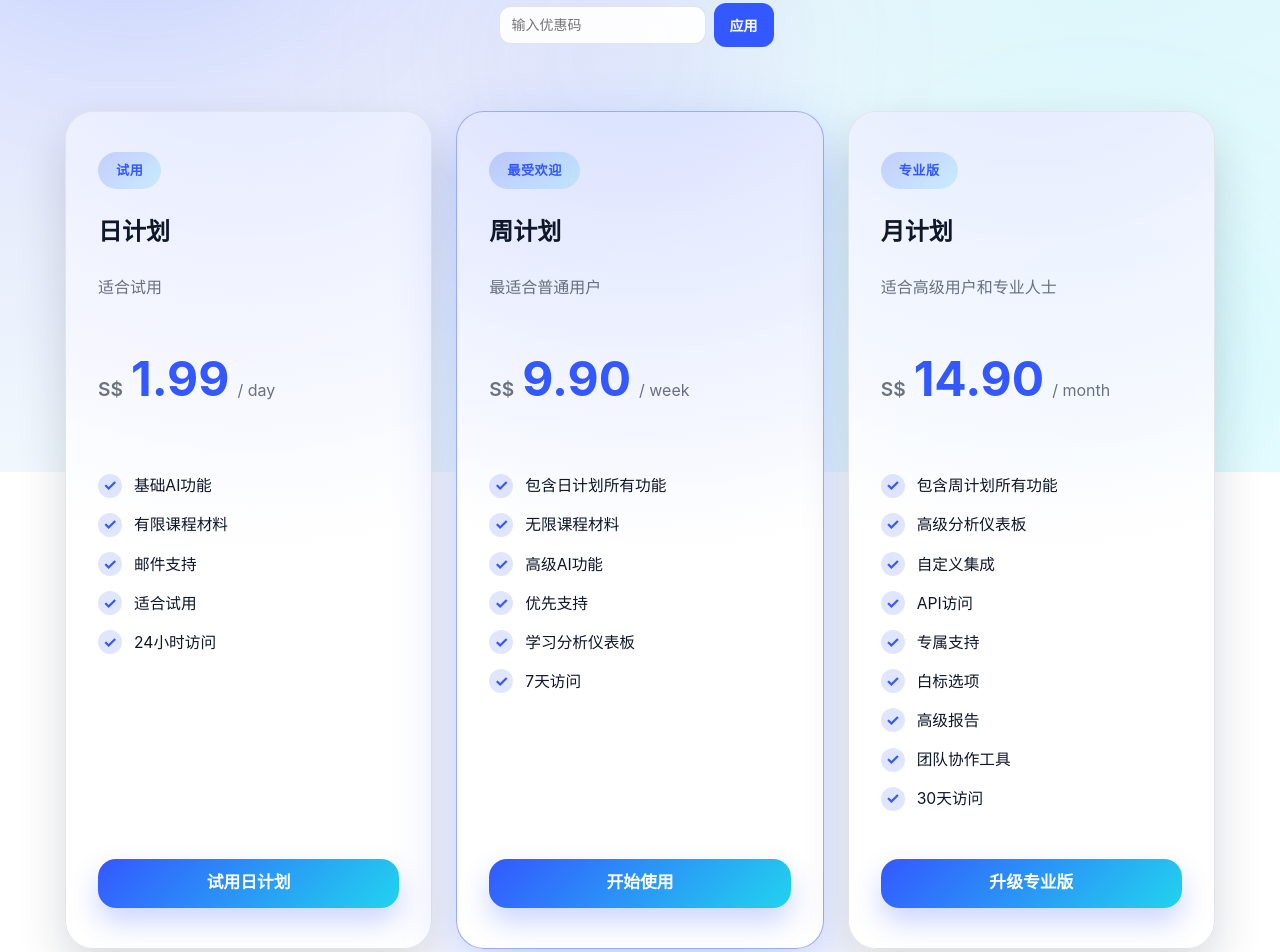
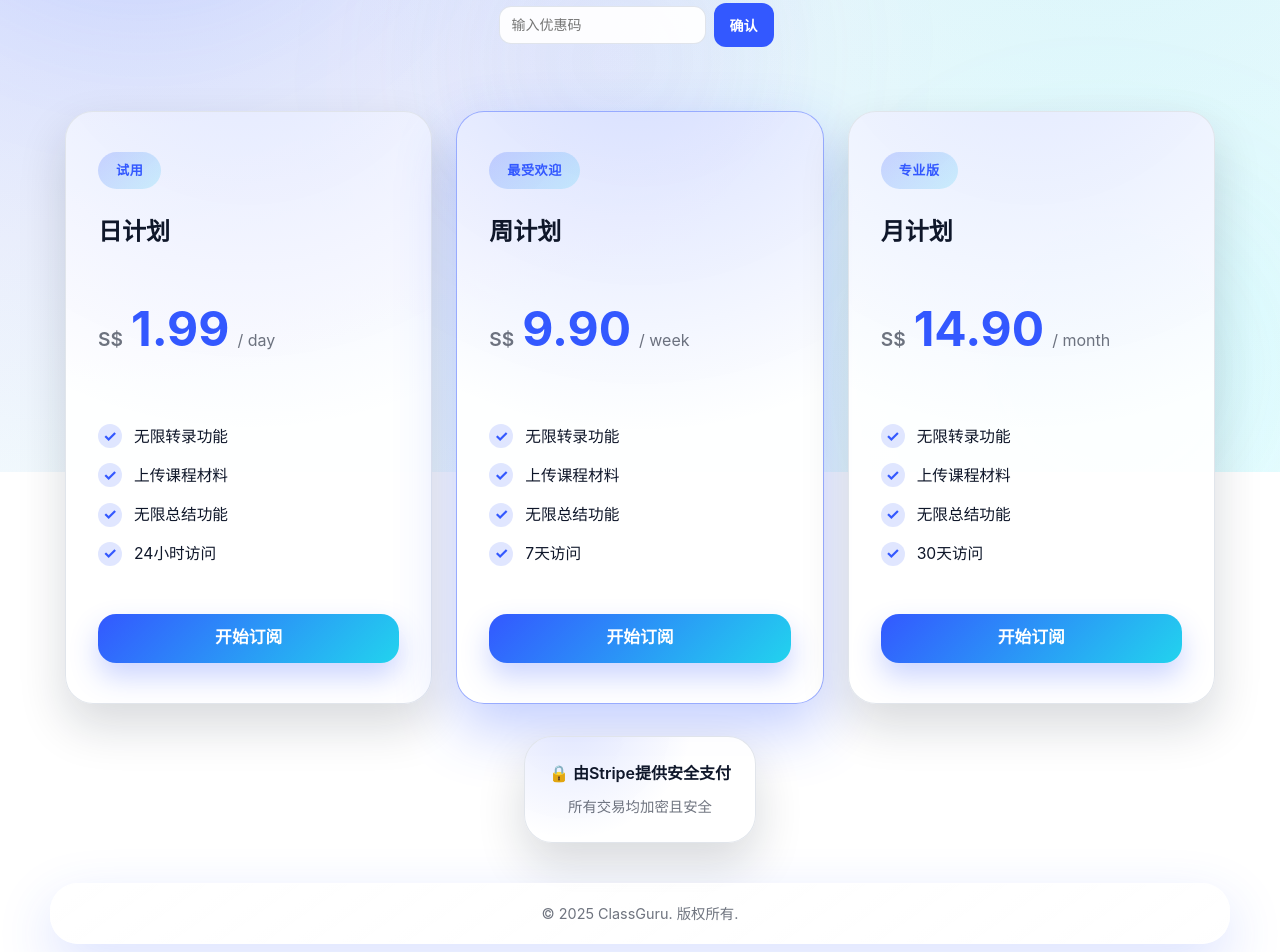
Before and after one commit to FAN0020/CG_payment_service, a website: page frontend/index.html in a window 1280 px wide. Shown: the part 328-1280 px from the top of the page. Drawn offline with Linux system fonts and the light colour scheme; files that its build step writes are made by us from their sources; no server answers.

Commit message:
UI modification

```diff
--- a/frontend/index.html
+++ b/frontend/index.html
@@ -45,7 +45,7 @@
             placeholder="输入优惠码"
             class="promo-input"
           />
-          <button id="apply-promo-btn" class="promo-button">应用</button>
+          <button id="apply-promo-btn" class="promo-button">确认</button>
           <div id="promo-status" class="promo-status"></div>
         </div>
       </div>
@@ -56,7 +56,6 @@
         <div class="pricing-card">
           <span class="cg-badge">试用</span>
           <h2 class="plan-name">日计划</h2>
-          <p class="plan-description">适合试用</p>
 
           <div class="plan-price">
             <span class="price-currency">S$</span>
@@ -65,10 +64,9 @@
           </div>
 
           <ul class="features-list">
-            <li>基础AI功能</li>
-            <li>有限课程材料</li>
-            <li>邮件支持</li>
-            <li>适合试用</li>
+            <li>无限转录功能</li>
+            <li>上传课程材料</li>
+            <li>无限总结功能</li>
             <li>24小时访问</li>
           </ul>
 
@@ -78,7 +76,7 @@
             data-amount="--.--"
             data-currency="SGD"
             aria-label="开始使用日计划">
-            试用日计划
+            开始订阅
           </button>
           <div class="error-message hidden" id="error-daily" role="alert"></div>
         </div>
@@ -87,7 +85,6 @@
         <div class="pricing-card featured">
           <span class="cg-badge">最受欢迎</span>
           <h2 class="plan-name">周计划</h2>
-          <p class="plan-description">最适合普通用户</p>
 
           <div class="plan-price">
             <span class="price-currency">S$</span>
@@ -96,11 +93,9 @@
           </div>
 
           <ul class="features-list">
-            <li>包含日计划所有功能</li>
-            <li>无限课程材料</li>
-            <li>高级AI功能</li>
-            <li>优先支持</li>
-            <li>学习分析仪表板</li>
+            <li>无限转录功能</li>
+            <li>上传课程材料</li>
+            <li>无限总结功能</li>
             <li>7天访问</li>
           </ul>
 
@@ -110,7 +105,7 @@
             data-amount="--.--"
             data-currency="SGD"
             aria-label="开始使用周计划">
-            开始使用
+            开始订阅
           </button>
           <div class="error-message hidden" id="error-weekly" role="alert"></div>
         </div>
@@ -119,7 +114,6 @@
         <div class="pricing-card">
           <span class="cg-badge">专业版</span>
           <h2 class="plan-name">月计划</h2>
-          <p class="plan-description">适合高级用户和专业人士</p>
 
           <div class="plan-price">
             <span class="price-currency">S$</span>
@@ -128,14 +122,9 @@
           </div>
 
           <ul class="features-list">
-            <li>包含周计划所有功能</li>
-            <li>高级分析仪表板</li>
-            <li>自定义集成</li>
-            <li>API访问</li>
-            <li>专属支持</li>
-            <li>白标选项</li>
-            <li>高级报告</li>
-            <li>团队协作工具</li>
+            <li>无限转录功能</li>
+            <li>上传课程材料</li>
+            <li>无限总结功能</li>
             <li>30天访问</li>
           </ul>
 
@@ -145,7 +134,7 @@
             data-amount="--.--"
             data-currency="SGD"
             aria-label="开始使用月计划">
-            升级专业版
+            开始订阅
           </button>
           <div class="error-message hidden" id="error-monthly" role="alert"></div>
         </div>
```
